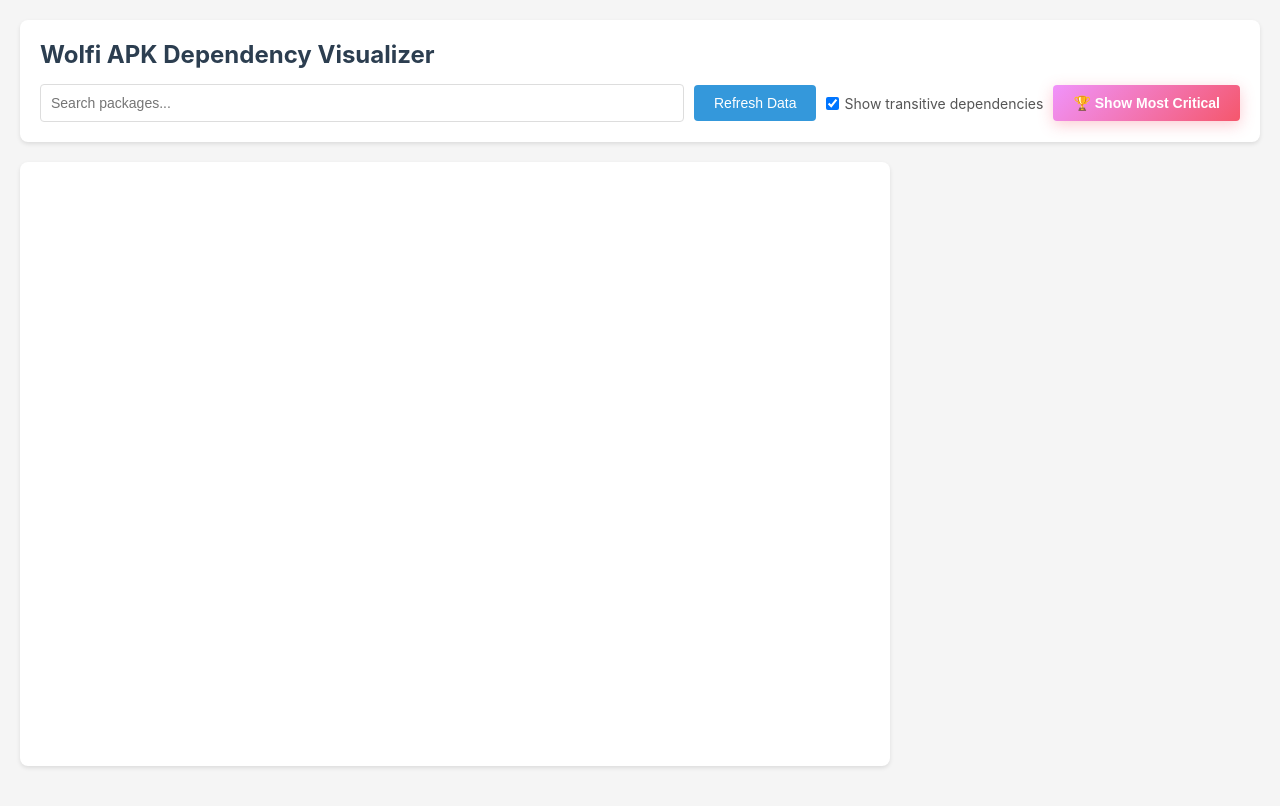
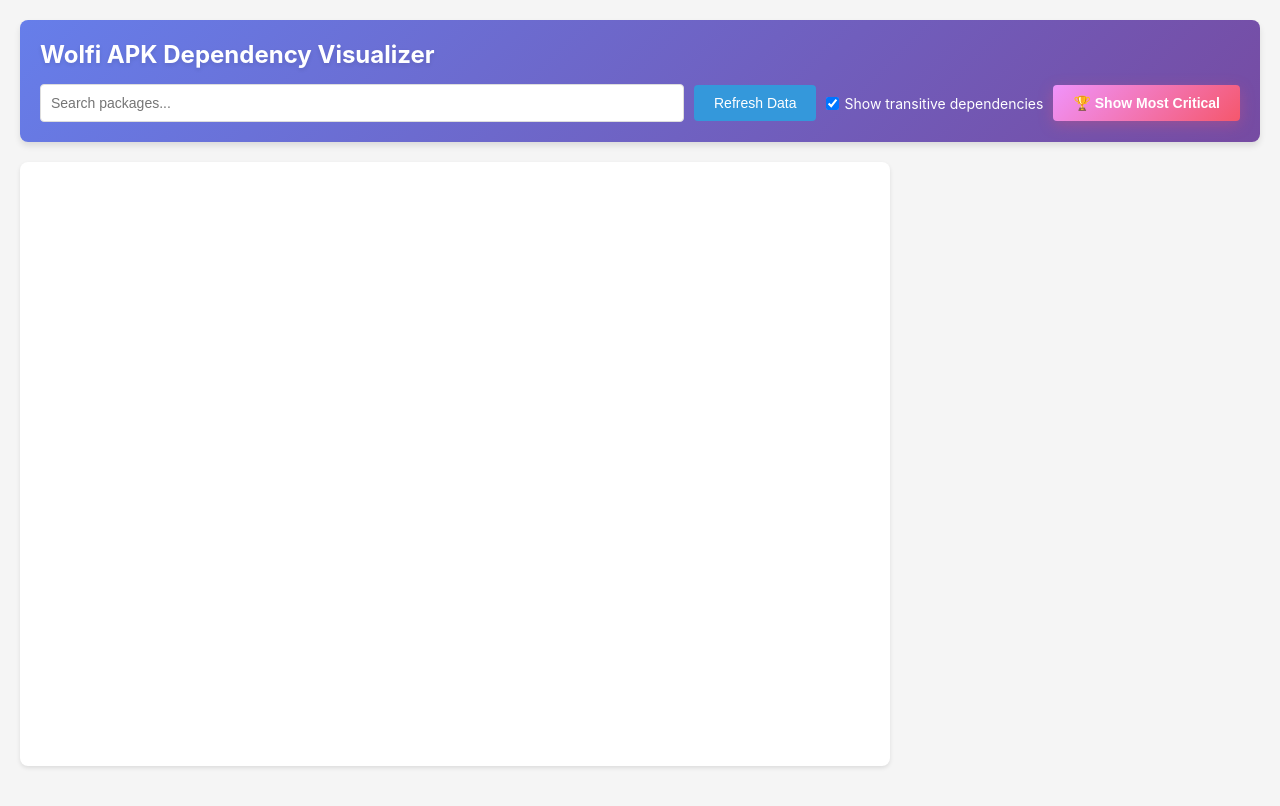
Before and after one commit to imjasonh/apkviz, a website built with webpack: page src/index.html in a window 1280 px wide. Built offline with nearby package versions, Linux system fonts and the light colour scheme; files whose address does not match are found by name.

Commit message:
Add gradient header design
- Change header background to purple gradient
- Update text colors for better contrast
- Add text shadow to heading
- Make the UI more visually appealing

This is a test PR to verify the preview deployment system works correctly.

```diff
--- a/src/styles.css
+++ b/src/styles.css
@@ -17,17 +17,19 @@
 }
 
 header {
-    background-color: white;
+    background: linear-gradient(135deg, #667eea 0%, #764ba2 100%);
+    color: white;
     padding: 20px;
     border-radius: 8px;
-    box-shadow: 0 2px 4px rgba(0,0,0,0.1);
+    box-shadow: 0 4px 6px rgba(0,0,0,0.1);
     margin-bottom: 20px;
 }
 
 h1 {
     font-size: 24px;
     margin-bottom: 15px;
-    color: #2c3e50;
+    color: white;
+    text-shadow: 0 2px 4px rgba(0,0,0,0.1);
 }
 
 .controls {
@@ -41,7 +43,7 @@
     align-items: center;
     gap: 5px;
     font-size: 14px;
-    color: #555;
+    color: white;
 }
 
 .checkbox-label input[type="checkbox"] {
```
